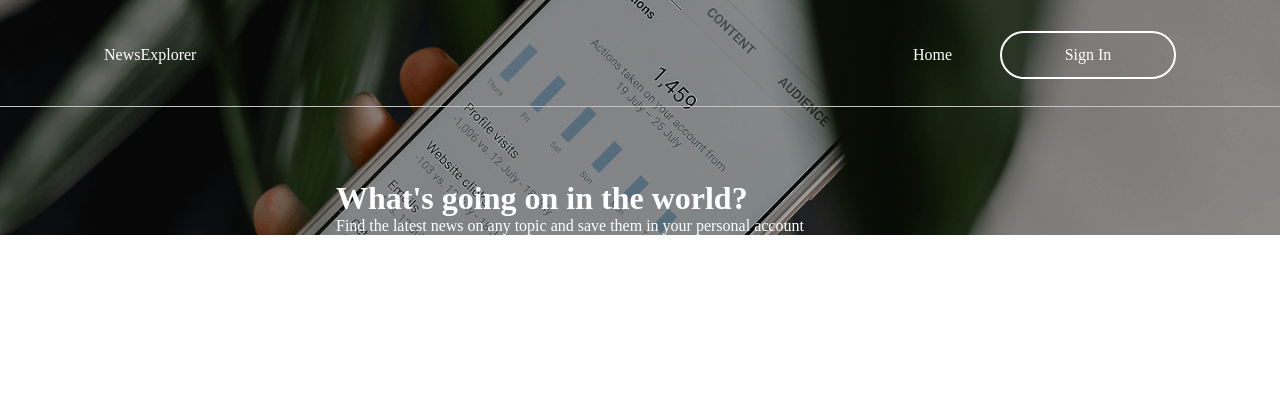
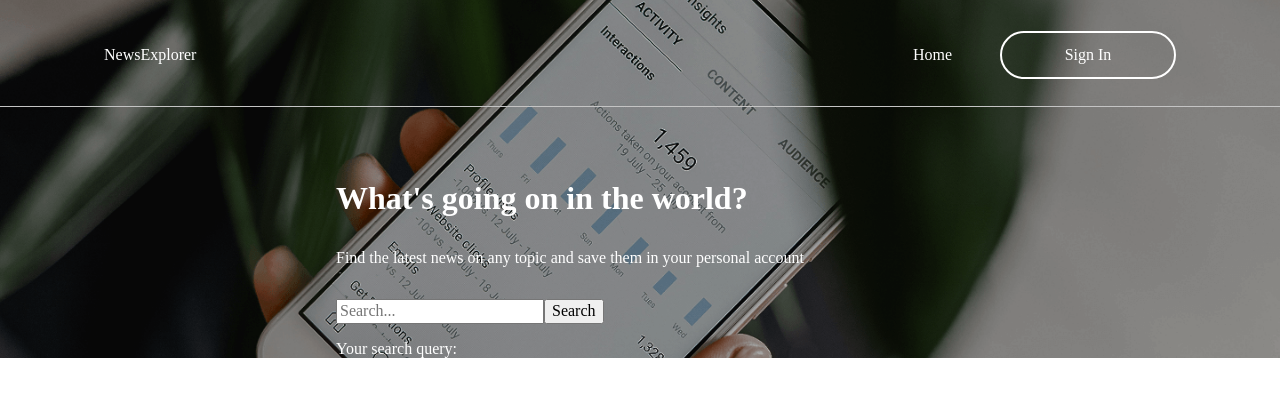
Before and after one commit to queenhekate/news_explorer_frontend, a React (Vite) app: page / in a window 1280 px wide. Shown: the top 396 px of the page. Built offline with nearby package versions, Linux system fonts and the light colour scheme.

Commit message:
add searchform

```diff
--- a/src/components/Main/Main.css
+++ b/src/components/Main/Main.css
@@ -21,6 +21,6 @@
   }
 
   .main__description{
-    padding: 0;
+    padding: 32px 0;
     margin: 0;
   }
--- a/src/components/Main/Main.jsx
+++ b/src/components/Main/Main.jsx
@@ -1,4 +1,6 @@
+import React, { useState } from "react";
 import './Main.css';
+import SearchForm from "../SearchForm/SearchForm";
 
 function Main() {
   return (
@@ -6,6 +8,7 @@ function Main() {
      <div className="main__content">
       <h1 className="main__title">What's going on in the world?</h1>
       <p className="main__description">Find the latest news on any topic and save them in your personal account</p>
+    <SearchForm />
       </div>
     </div>
   );
--- a/src/components/SearchForm/SearchForm.css
+++ b/src/components/SearchForm/SearchForm.css
@@ -0,0 +1,27 @@
+.search-input {
+    padding: 10px;
+    width: 200px;
+    border: 1px solid #ccc;
+    border-radius: 4px;
+    font-size: 16px;
+  }
+
+  .search-button {
+    padding: 10px 20px;
+    margin-left: 10px;
+    background-color: #4CAF50;
+    color: white;
+    border: none;
+    border-radius: 4px;
+    cursor: pointer;
+    font-size: 16px;
+  }
+
+  .search-button:hover {
+    background-color: #45a049;
+  }
+
+  .search-results {
+    margin-top: 20px;
+    font-size: 18px;
+  }
--- a/src/components/SearchForm/SearchForm.jsx
+++ b/src/components/SearchForm/SearchForm.jsx
@@ -0,0 +1,41 @@
+import React, { useState } from "react";
+import './SearchForm.css'; // Assuming your styles are in App.css
+
+function SearchForm() {
+  // State to hold the search query
+  const [searchQuery, setSearchQuery] = useState("");
+
+  // Function to handle input change
+  const handleInputChange = (e) => {
+    setSearchQuery(e.target.value);
+  };
+
+  // Function to handle form submit (optional)
+  const handleSearchSubmit = (e) => {
+    e.preventDefault(); // Prevent form reload
+    alert("Search submitted for: " + searchQuery); // You can replace this with actual search logic
+  };
+
+  return (
+    <div className="searchForm">
+      <form onSubmit={handleSearchSubmit}>
+        <input
+          type="text"
+          value={searchQuery}
+          onChange={handleInputChange}
+          placeholder="Search..."
+          className="searchForm__input"
+        />
+        <button type="submit" className="searchForm__button">
+          Search
+        </button>
+      </form>
+      <div className="searchForm__results">
+        {/* Here you can display search results */}
+        <p>Your search query: {searchQuery}</p>
+      </div>
+    </div>
+  );
+}
+
+export default SearchForm;
```
